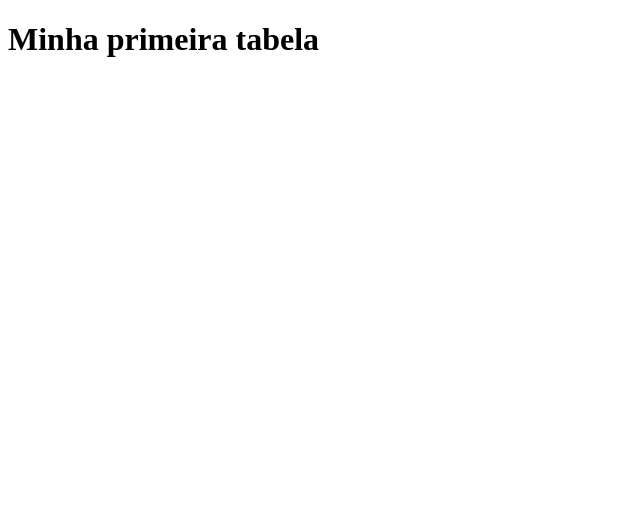
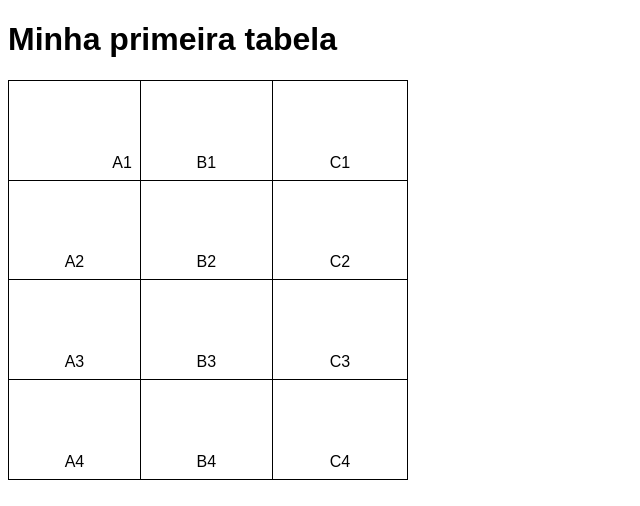
Before and after one commit to Casarimdev/HTML-CSS, a plain HTML site: page Exercicios/ex023/tabela001.html in a window 1280 px wide. Shown: the whole page, without its empty margins (0-640 px from the left). Drawn offline with Linux system fonts and the light colour scheme.

Commit message:
Update tabela001.html

```diff
--- a/Exercicios/ex023/tabela001.html
+++ b/Exercicios/ex023/tabela001.html
@@ -4,11 +4,58 @@
     <meta charset="UTF-8">
     <meta http-equiv="X-UA-Compatible" content="IE=edge">
     <meta name="viewport" content="width=device-width, initial-scale=1.0">
-    <title>Tabelaa
+    <title>Tabelaa</title>
+    <style>
+        body{
+            font-family: Arial, Helvetica, sans-serif;
+        }
 
-    </title>
+        table{
+            width: 400px;
+            height: 400px;
+            border-collapse: collapse;
+        }
+
+
+        td{
+            border: 1px solid black;
+            padding: 8px;
+            text-align: center;
+            vertical-align: bottom;
+        }
+
+        .td1{
+            text-align: right;
+
+        }
+
+
+    </style>
 </head>
 <body>
     <h1>Minha primeira tabela</h1>
+
+    <table>
+        <tr>
+            <td class="td1">A1</td>
+            <td>B1</td>
+            <td>C1</td>
+        </tr>
+        <tr>
+            <td>A2</td>
+            <td>B2</td>
+            <td>C2</td>
+        </tr>
+        <tr>
+            <td>A3</td>
+            <td>B3</td>
+            <td>C3</td>
+        </tr>
+        <tr>
+            <td>A4</td>
+            <td>B4</td>
+            <td>C4</td>
+        </tr>
+    </table>
 </body>
 </html>
```
